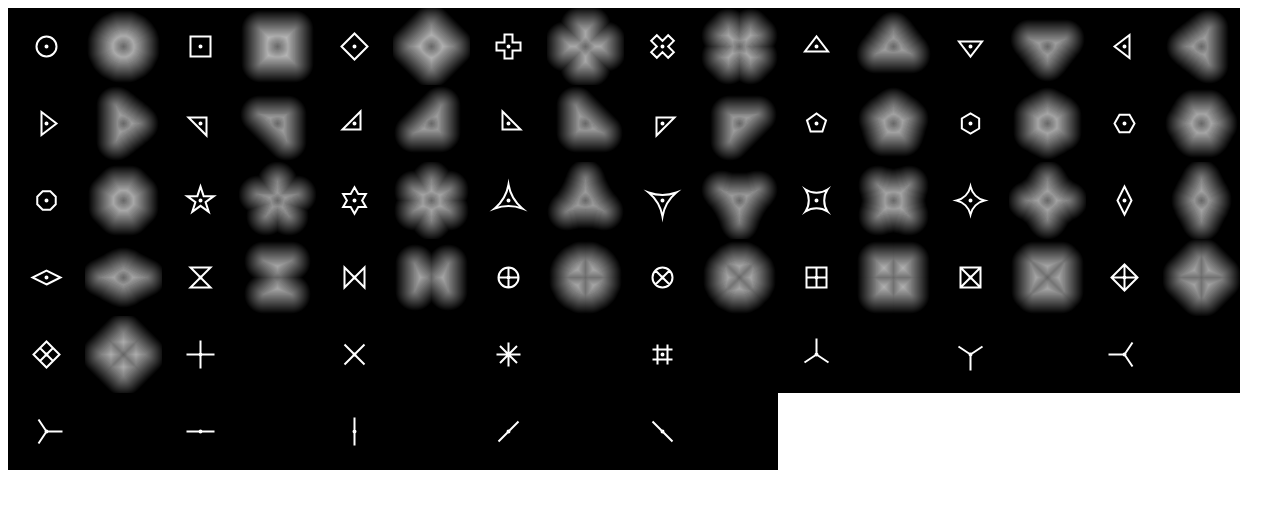
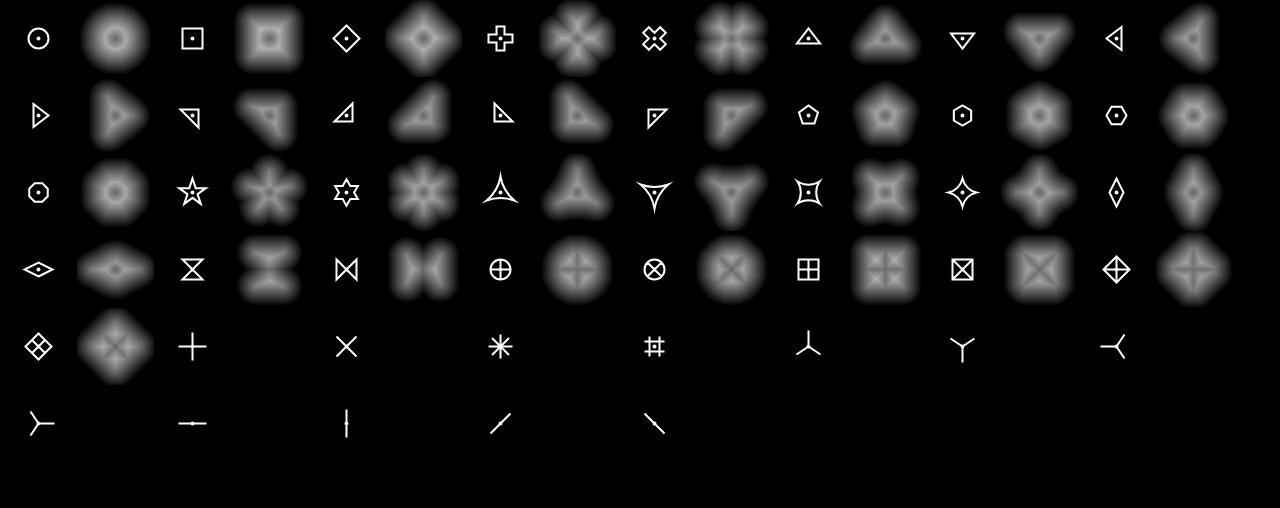
Before and after one commit to dy/svg-path-sdf, a website: page test.html in a window 1280 px wide. Drawn offline with Linux system fonts and the light colour scheme.

Commit message:
Update test.html

```diff
--- a/test.html
+++ b/test.html
@@ -3,6 +3,10 @@
   <head>
     <title>svg-path-sdf demo</title>
     <style>
+      body {
+        margin: 0;
+        background: black;
+      }
       canvas {
         display: block;
         float: left;
```
